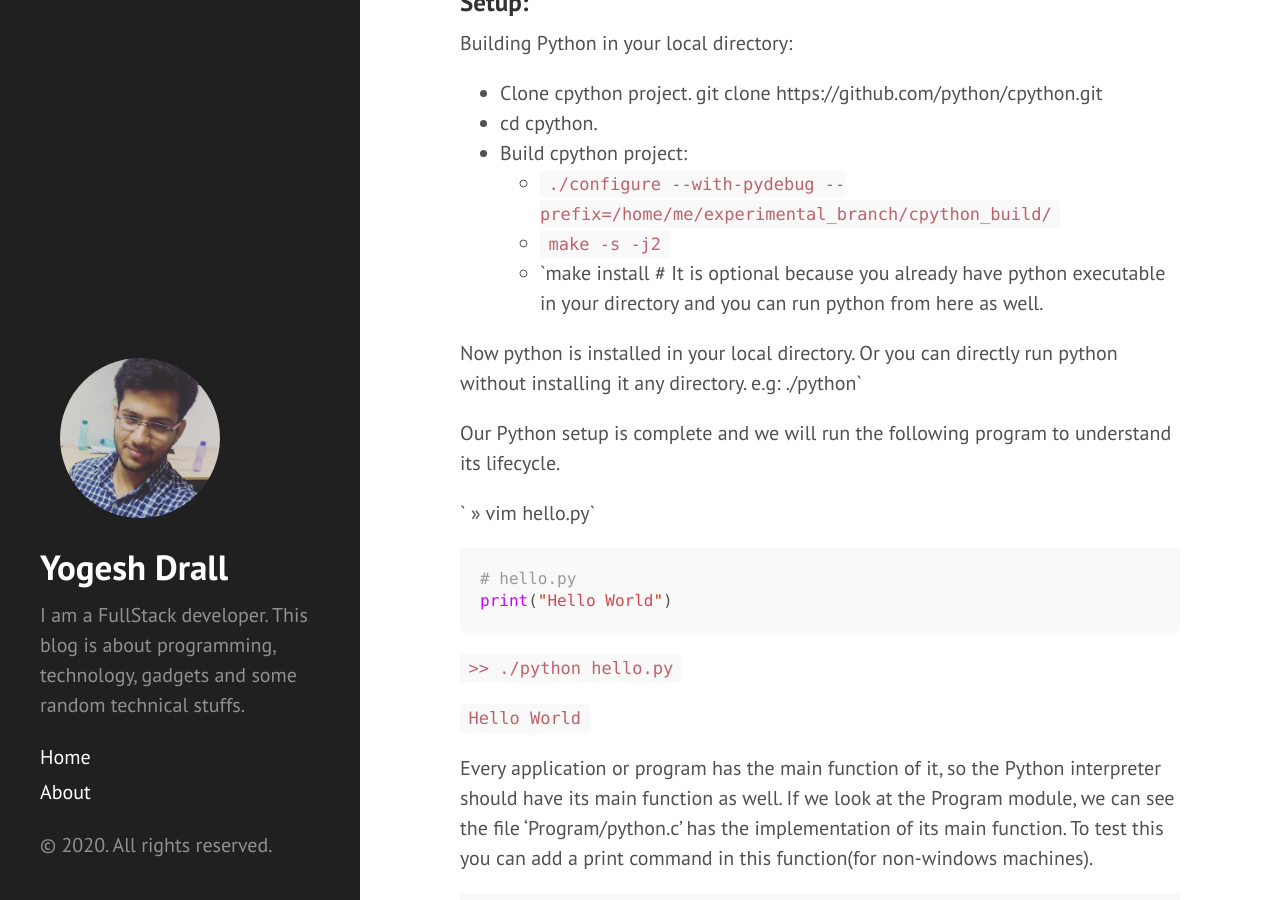
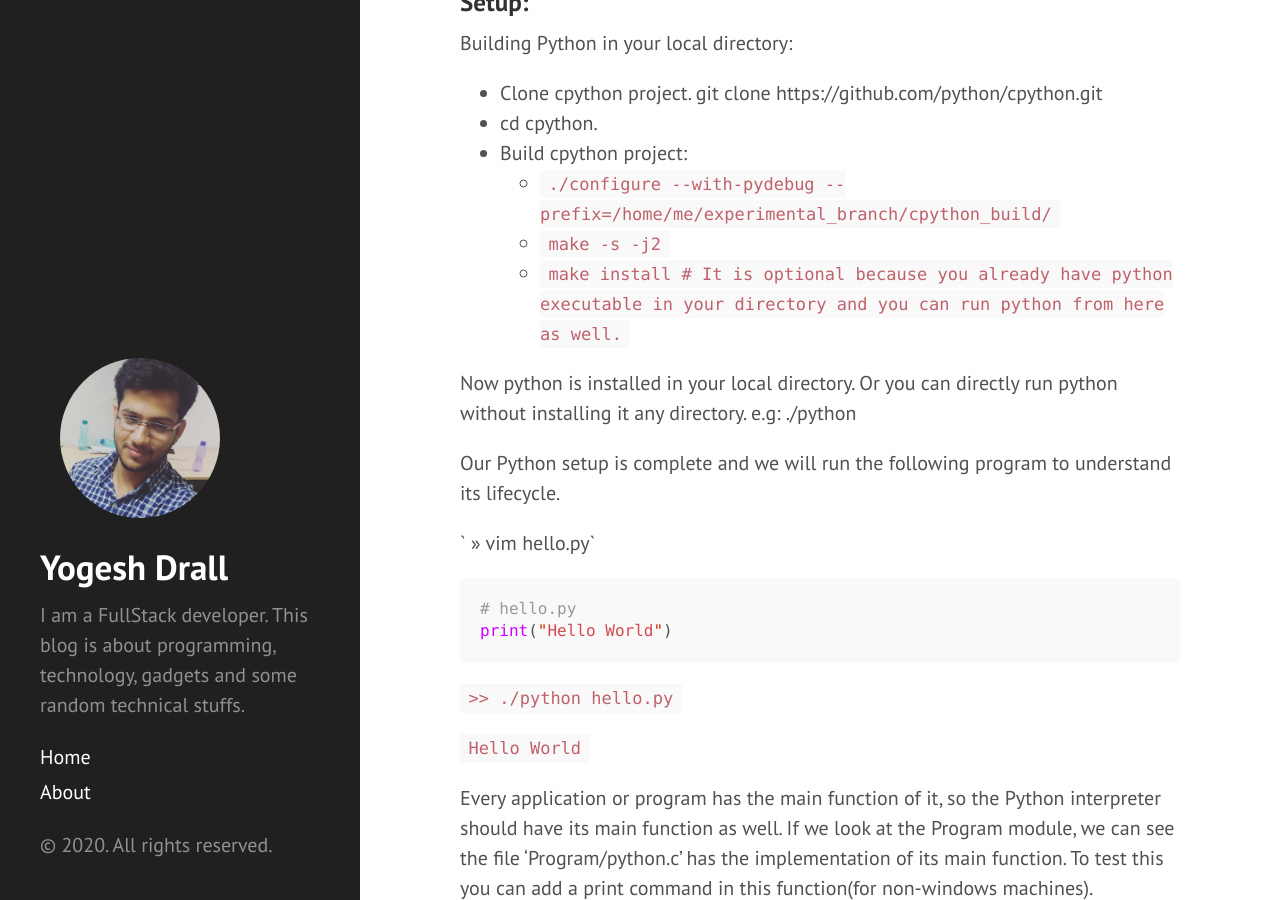
Before and after one commit to YDrall/ydrall.github.io, a Jekyll site: the page built from _posts/2020-02-13-source-code-lifecycle-of-hello-world-python.md, in a window 1280 px wide and 900 px high, scrolled down 391 px. Built offline with Jekyll 4.4.1, drawn with Linux system fonts in a browser that asks for light colours; comment, search, counter and statistics services are not loaded.

Commit message:
fix missing tilde sign

```diff
--- a/_posts/2020-02-13-source-code-lifecycle-of-hello-world-python.md
+++ b/_posts/2020-02-13-source-code-lifecycle-of-hello-world-python.md
@@ -15,9 +15,9 @@ Building Python in your local directory:
 - Build cpython project:
     - `./configure --with-pydebug --prefix=/home/me/experimental_branch/cpython_build/`
     - `make -s -j2`
-    - `make install  # It is optional because you already have python executable in your directory and you can run python from here as well.
+    - `make install  # It is optional because you already have python executable in your directory and you can run python from here as well.`
 
-Now python is installed in your local directory. Or you can directly run python without installing it any directory. e.g: ./python`
+Now python is installed in your local directory. Or you can directly run python without installing it any directory. e.g: ./python
 
 Our Python setup is complete and we will run the following program to understand its lifecycle.
 
```
